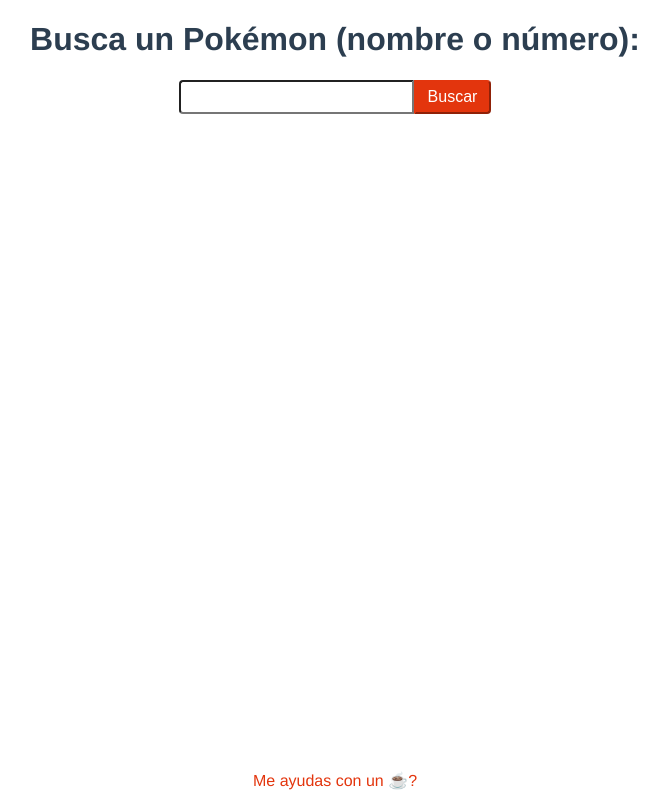
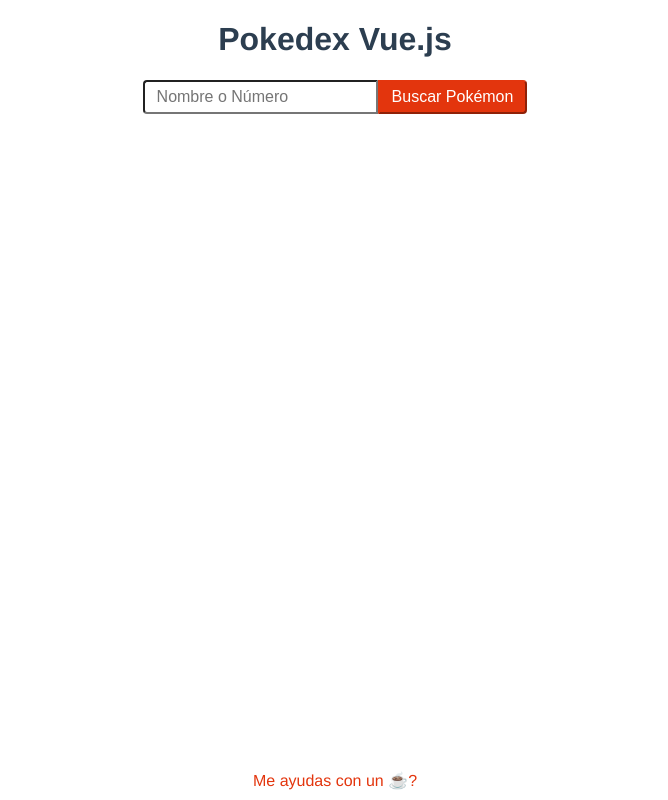
Before and after one commit to sergioazoc/pokedex-vue, a Vue app: page / in a window 1280 px wide. Shown: the whole page, without its empty margins (305-973 px from the left). Built offline with nearby package versions, Linux system fonts and the light colour scheme.

Commit message:
refactor

```diff
--- a/src/components/Pokemon.vue
+++ b/src/components/Pokemon.vue
@@ -1,10 +1,11 @@
 <template>
   <div>
-    <h1>Busca un Pokémon (nombre o número):</h1>
+    <h1>Pokedex Vue.js</h1>
 
-    <input class="input" v-model="pokemonToFind" @keyup.enter="findPokemon(pokemonToFind)" type="text">
-
-    <button class="btn" @click="findPokemon(pokemonToFind)">Buscar</button>
+    <form v-on:submit.prevent="findPokemon">
+      <input class="input" v-model="pokemonToFind" type="text" placeholder="Nombre o Número">
+      <input type="submit" class="btn" value="Buscar Pokémon"/>
+    </form>
 
     <div v-if="pokemon && !error">
       <h2>N°{{pokemon.id}} {{pokemon.species.name.toUpperCase()}}</h2>
@@ -28,12 +29,13 @@
           </div>
         </div>
       </div>
+
     </div>
 
     <div class="error" v-else-if="error">
       <img class="not_found" src="../assets/404.png" alt="no encontrado" />
       <p v-if="vacio">Deberías escribir algo...</p>
-      <p v-else>{{pokemonFail}} no encontrado...</p>
+      <p v-else>No encontramos datos de {{pokemonFail}}...</p>
     </div>
 
     <img v-if="loading" class="pokeball" src="../assets/pokeball.svg" alt="cargando">
@@ -85,29 +87,38 @@
     }
   },
   methods: {
-    findPokemon: function(q){
-      if(q == ""){
+    findPokemon(){
+      if(this.pokemonToFind == ""){
         this.error = true
         this.vacio = true
       }else{
         this.error = false
         this.pokemon = null
         this.loading = true
-        let query = q.toLowerCase()
+        let query = this.pokemonToFind.toLowerCase()
         axios
           .get(this.url + query)
-          .then(response => (this.pokemon = response.data, this.loading = false))
-          .catch( () => (this.error = true, this.loading = false, this.vacio = false, this.pokemonFail = this.pokemonToFind))
+          .then(response => {
+            this.pokemon = response.data,
+            this.loading = false
+          })
+          .catch( () => {
+            this.error = true,
+            this.loading = false,
+            this.vacio = false,
+            this.pokemonFail = this.pokemonToFind
+          })
+
       }
     },
-    changeLangType: function(type){
+    changeLangType(type){
       for (let index = 0; index < this.types_api.length; index++) {
         if (type === this.types_api[index].en){
           return this.types_api[index].es
         }
       }
     },
-    changeLangStats: function(stat){
+    changeLangStats(stat){
       for (let index = 0; index < this.stats_api.length; index++) {
         if (stat === this.stats_api[index].en){
           return this.stats_api[index].es
```
